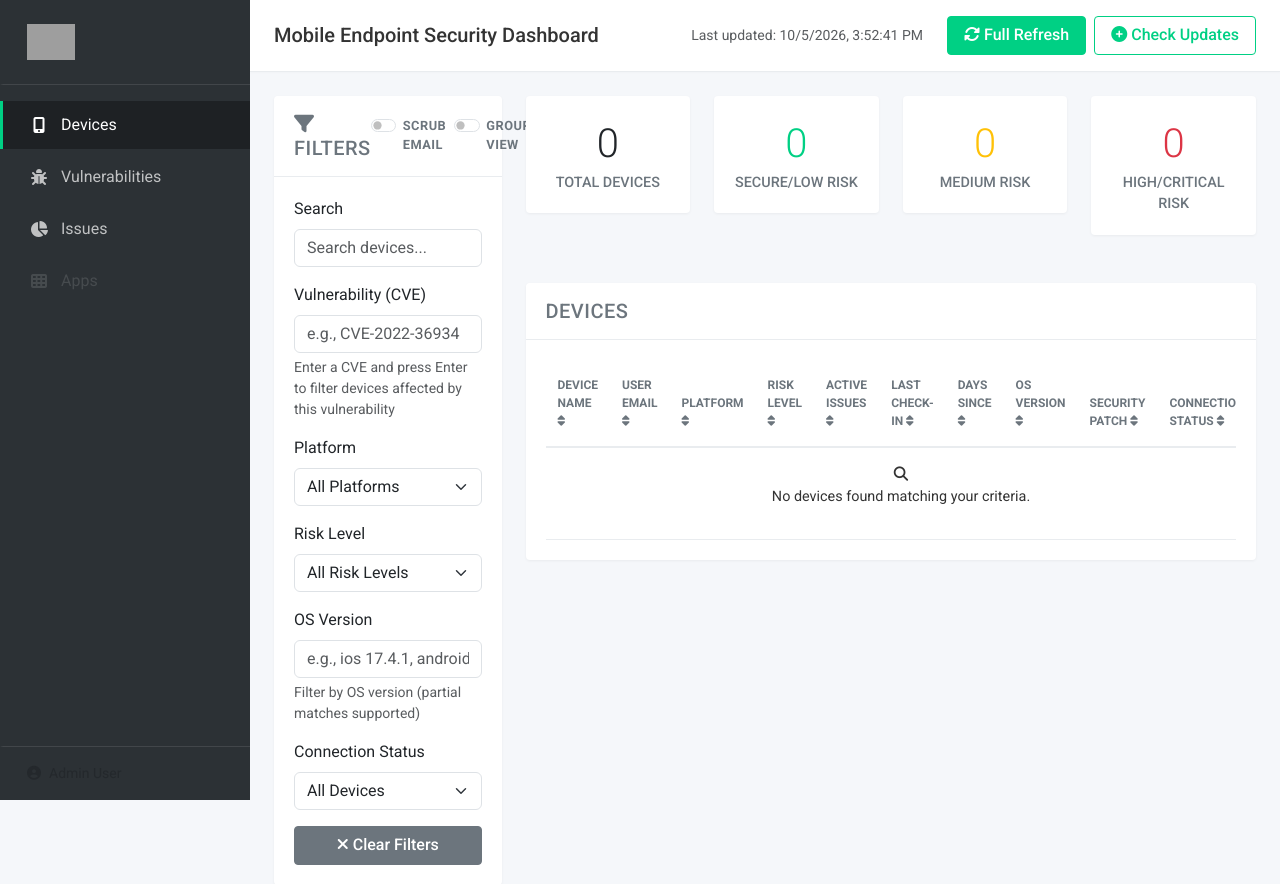
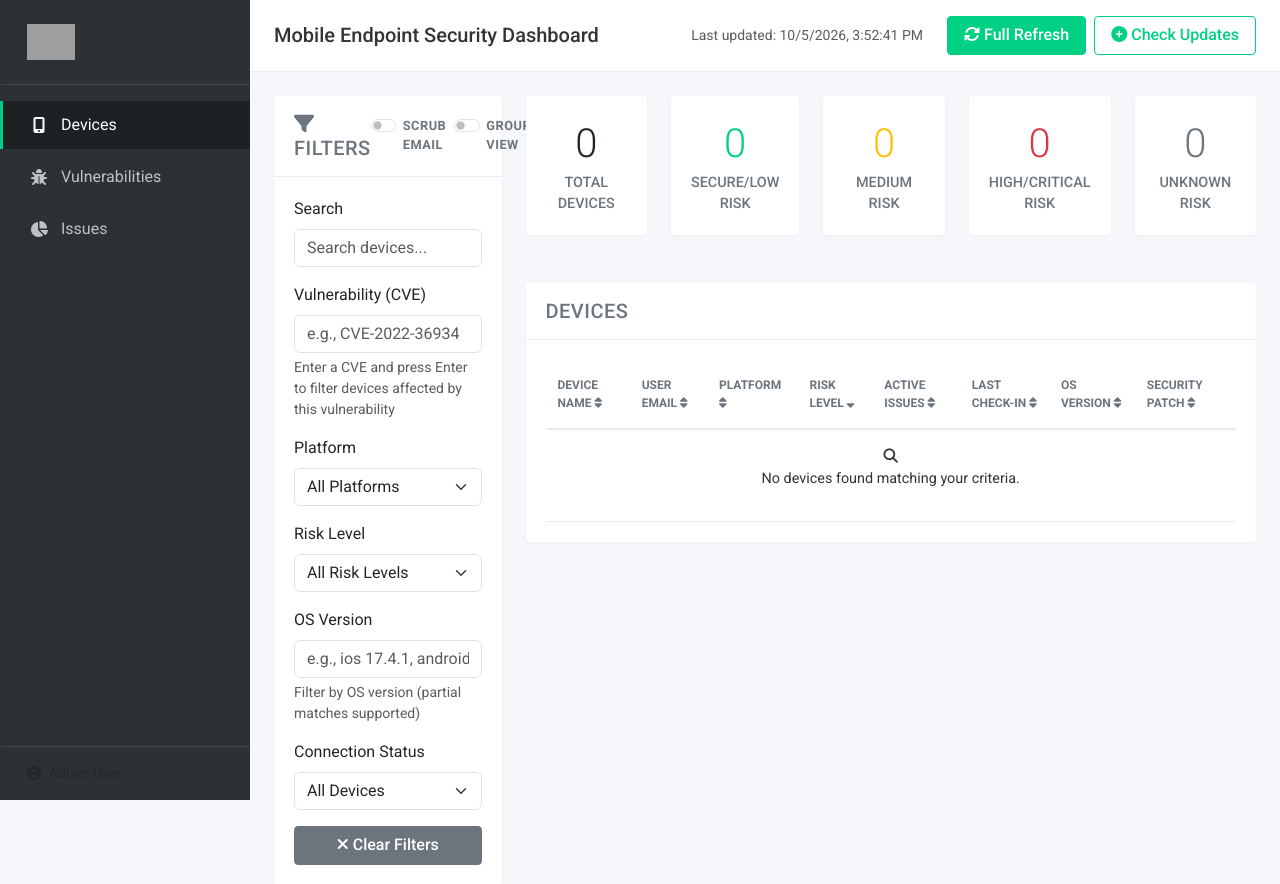
Before and after one commit to fgravato/Lookout_Device_dashboard, a Flask app: page / in a window 1280 px wide. Shown: the top 884 px of the page. Run offline with Flask 3, Linux system fonts and the light colour scheme; data that the repository does not hold is empty; some libraries are stand-ins or nearby versions; grey boxes are pictures that could not be loaded.

Commit message:
Add triage-first dashboard: risk sort, nav badges, unknown-risk bucket
Devices now sort by risk level on load so highest-risk devices surface
first. Sidebar nav shows attention badges (high-risk device count,
open-high issue count) so threats are visible without opening a tab.
Added an Unknown Risk stat card/filter for devices Lookout hasn't
assessed yet, so they're accounted for instead of silently missing
from the four existing risk buckets.

Dropped the Connection Status and Days Since columns from the device
table (folded into the Last Check-in cell) and consolidated MDM
connector/external ID details into a hover tooltip instead of always-
visible rows, to make room for the new Unknown Risk card and active
issues column without widening the table further.

Tabs are now deep-linkable via URL hash (#devices, #vulnerabilities,
#issues).

Co-Authored-By: Claude Sonnet 5 <noreply@anthropic.com>
Claude-Session: https://claude.ai/code/session_01Vka7JHy88C6g7i53ueiRLt

```diff
--- a/static/css/dashboard.css
+++ b/static/css/dashboard.css
@@ -114,17 +114,14 @@ body {
     border-left-color: var(--brand-green);
 }
 
-.sidebar-link.sidebar-grayed {
-    color: rgba(255, 255, 255, 0.25) !important;
-    cursor: default !important;
-    pointer-events: none !important;
-    opacity: 0.5;
-}
-
 .sidebar-link i {
     width: 24px;
     margin-right: 10px;
     text-align: center;
+}
+
+.sidebar-link .nav-badge {
+    margin-left: auto;
 }
 
 .sidebar-footer {
@@ -339,6 +336,10 @@ body {
     color: var(--risk-high) !important;
 }
 
+.risk-unknown {
+    color: #6c757d !important;
+}
+
 /* Status Indicators */
 .status-indicator {
     display: inline-block;
--- a/static/js/dashboard.js
+++ b/static/js/dashboard.js
@@ -199,6 +199,14 @@ class Dashboard {
             this.updateStats();
             this.renderDevices();
 
+            // Triage-first: highest risk on top until the user picks a sort
+            // (unknown risk sorts last, so unenrolled devices don't bury signal)
+            if (!this.initialSortDone && !this.groupedView) {
+                this.initialSortDone = true;
+                this.sortDevices('risk_level');
+                this.sortDevices('risk_level');
+            }
+
             // Update cache info display
             this.updateCacheInfo(data.cache_info);
 
@@ -207,6 +215,7 @@ class Dashboard {
             this.showError('Failed to load device data. Please try again.');
         } finally {
             this.showLoading(false);
+            refreshNavBadges();
         }
     }
 
@@ -519,6 +528,9 @@ class Dashboard {
                 return riskLevel === 'medium';
             case 'high':
                 return riskLevel === 'high' || riskLevel === 'critical';
+            case 'unknown':
+                return riskLevel !== 'secure' && riskLevel !== 'low' &&
+                    riskLevel !== 'medium' && riskLevel !== 'high' && riskLevel !== 'critical';
             case 'all':
             default:
                 return true;
@@ -711,11 +723,13 @@ class Dashboard {
         const highRisk = this.filteredDevices.filter(d =>
             d.risk_level.toLowerCase() === 'high' || d.risk_level.toLowerCase() === 'critical'
         ).length;
+        const unknownRisk = total - lowRisk - mediumRisk - highRisk;
 
         document.getElementById('totalDevices').textContent = total;
         document.getElementById('lowRisk').textContent = lowRisk;
         document.getElementById('mediumRisk').textContent = mediumRisk;
         document.getElementById('highRisk').textContent = highRisk;
+        document.getElementById('unknownRisk').textContent = unknownRisk;
     }
 
     renderDevices() {
@@ -726,7 +740,7 @@ class Dashboard {
 
         const tbody = document.getElementById('devicesTableBody');
         const hasMdmColumn = this.multiTenantEnabled || (this.devices && this.devices.some(d => d.mdm_connector_id || d.mdm_type));
-        const colspan = hasMdmColumn ? "11" : "10";
+        const colspan = hasMdmColumn ? "9" : "8";
 
         if (this.filteredDevices.length === 0) {
             tbody.innerHTML = `
@@ -745,7 +759,6 @@ class Dashboard {
         tbody.innerHTML = this.filteredDevices.map(device => {
             const daysSince = device.days_since_checkin !== undefined ? device.days_since_checkin : this.calculateDaysSince(device.last_checkin);
             const riskClass = `risk-${device.risk_level.toLowerCase()}`;
-            const complianceIcon = this.getComplianceIcon(device.compliance_status);
             const activeIssues = device.active_issues_count || 0;
             const issuesClass = activeIssues > 0 ? (activeIssues >= 3 ? 'text-danger fw-bold' : 'text-warning fw-bold') : 'text-success';
 
@@ -775,38 +788,21 @@ class Dashboard {
                     <td>
                         <span class="${issuesClass}">${activeIssues}</span>
                     </td>
-                    <td>${device.last_checkin !== 'Never' ? this.formatDate(device.last_checkin) : 'Never'}</td>
                     <td>
-                        ${daysSince >= 0 ? `${daysSince} days` : 'Never'}
+                        ${device.last_checkin !== 'Never' ? this.formatDate(device.last_checkin) : 'Never'}
+                        ${daysSince >= 0 ? `<br><small class="text-muted">${daysSince} days ago</small>` : ''}
                         <br>${connectionStatusHtml}
                     </td>
                     <td>${this.escapeHtml(device.os_version)}</td>
                     <td>
                         ${device.security_patch_level ? this.escapeHtml(device.security_patch_level) : 'N/A'}
                     </td>
-                    <td>
-                        <i class="${complianceIcon}"></i>
-                        ${this.escapeHtml(device.compliance_status)}
-                    </td>
                     ${hasMdmColumn ? `
-                    <td>
+                    <td title="${this.mdmCellTitle(device)}">
                         <div class="d-flex flex-column">
-                            ${device.tenant_name ? `<div class="mb-1"><i class="fas fa-building me-1 text-muted"></i><small class="fw-bold">${this.escapeHtml(device.tenant_name)}</small></div>` : ''}
-
+                            ${device.tenant_name ? `<div><i class="fas fa-building me-1 text-muted"></i><small class="fw-bold">${this.escapeHtml(device.tenant_name)}</small></div>` : ''}
                             ${this.getMdmBrandBadge(device.mdm_type)}
-
-                            ${!device.mdm_type && device.mdm_provider ? `<div class="mb-1"><i class="fas fa-server me-1 text-muted"></i><small>${this.escapeHtml(device.mdm_provider)}</small></div>` : ''}
-
-                            ${device.mdm_connector_id ? `
-                                <div class="text-muted" style="font-size: 0.75rem; line-height: 1.2;">
-                                    <span class="d-block">ID: ${this.escapeHtml(device.mdm_connector_id)}</span>
-                                </div>
-                            ` : ''}
-                            ${device.external_id ? `
-                                <div class="text-muted" style="font-size: 0.75rem; line-height: 1.2;">
-                                    <span class="d-block text-truncate" style="max-width: 120px;" title="${this.escapeHtml(device.external_id)}">Ext: ${this.escapeHtml(device.external_id)}</span>
-                                </div>
-                            ` : ''}
+                            ${!device.mdm_type && device.mdm_provider ? `<div><i class="fas fa-server me-1 text-muted"></i><small>${this.escapeHtml(device.mdm_provider)}</small></div>` : ''}
                         </div>
                     </td>
                     ` : ''}
@@ -821,7 +817,7 @@ class Dashboard {
     renderDeviceGroups() {
         const tbody = document.getElementById('devicesTableBody');
         const hasMdmColumn = this.multiTenantEnabled || (this.devices && this.devices.some(d => d.mdm_connector_id));
-        const colspan = hasMdmColumn ? "11" : "10";
+        const colspan = hasMdmColumn ? "9" : "8";
 
         if (Object.keys(this.deviceGroups).length === 0) {
             tbody.innerHTML = `
@@ -864,7 +860,6 @@ class Dashboard {
                             ${groupData.devices.map(device => {
                 const daysSince = device.days_since_checkin !== undefined ? device.days_since_checkin : this.calculateDaysSince(device.last_checkin);
                 const riskClass = `risk-${device.risk_level.toLowerCase()}`;
-                const complianceIcon = this.getComplianceIcon(device.compliance_status);
                 const activeIssues = device.active_issues_count || 0;
                 const issuesClass = activeIssues > 0 ? (activeIssues >= 3 ? 'text-danger fw-bold' : 'text-warning fw-bold') : 'text-success';
 
@@ -896,26 +891,20 @@ class Dashboard {
                                             <div class="col-md-1">
                                                 <span class="${issuesClass}">${activeIssues}</span>
                                             </div>
-                                            <div class="col-md-1">${device.last_checkin !== 'Never' ? this.formatDate(device.last_checkin) : 'Never'}</div>
-                                            <div class="col-md-1">
-                                                ${daysSince >= 0 ? `${daysSince} days` : 'Never'}
+                                            <div class="col-md-2">
+                                                ${device.last_checkin !== 'Never' ? this.formatDate(device.last_checkin) : 'Never'}
+                                                ${daysSince >= 0 ? `<br><small class="text-muted">${daysSince} days ago</small>` : ''}
                                                 <br>${connectionStatusHtml}
                                             </div>
                                             <div class="col-md-1">${this.escapeHtml(device.os_version)}</div>
                                             <div class="col-md-1">
                                                 ${device.security_patch_level ? this.escapeHtml(device.security_patch_level) : 'N/A'}
                                             </div>
-                                            <div class="col-md-1">
-                                                <i class="${complianceIcon}"></i>
-                                                ${this.escapeHtml(device.compliance_status)}
-                                            </div>
                                             ${hasMdmData ? `
-                                            <div class="col-md-2">
+                                            <div class="col-md-2" title="${this.mdmCellTitle(device)}">
                                                 <small class="text-muted">
                                                     ${device.tenant_name ? `<i class="fas fa-building me-1"></i>${this.escapeHtml(device.tenant_name)}<br>` : ''}
-                                                    ${device.mdm_provider ? `<i class="fas fa-server me-1"></i>${this.escapeHtml(device.mdm_provider)}<br>` : ''}
-                                                    ${device.mdm_connector_id ? `<strong>MDM:</strong> ${this.escapeHtml(device.mdm_connector_id)}<br>` : ''}
-                                                    ${device.external_id ? `<strong>Ext ID:</strong> ${this.escapeHtml(device.external_id)}` : ''}
+                                                    ${device.mdm_provider ? `<i class="fas fa-server me-1"></i>${this.escapeHtml(device.mdm_provider)}` : ''}
                                                 </small>
                                             </div>
                                             ` : ''}
@@ -1063,19 +1052,6 @@ class Dashboard {
             'macos': 'apple'
         };
         return icons[platform.toLowerCase()] || 'desktop';
-    }
-
-    getComplianceIcon(status) {
-        switch (status.toLowerCase()) {
-            case 'connected':
-                return 'fas fa-check-circle text-success';
-            case 'disconnected':
-                return 'fas fa-times-circle text-danger';
-            case 'pending':
-                return 'fas fa-clock text-warning';
-            default:
-                return 'fas fa-question-circle text-muted';
-        }
     }
 
     escapeHtml(text) {
@@ -1554,6 +1530,23 @@ class Dashboard {
         `;
     }
 
+    mdmCellTitle(device) {
+        const parts = [];
+        if (device.tenant_name) {
+            parts.push(`Tenant: ${device.tenant_name}`);
+        }
+        if (device.mdm_provider) {
+            parts.push(`Provider: ${device.mdm_provider}`);
+        }
+        if (device.mdm_connector_id) {
+            parts.push(`Connector ID: ${device.mdm_connector_id}`);
+        }
+        if (device.external_id) {
+            parts.push(`External ID: ${device.external_id}`);
+        }
+        return this.escapeHtml(parts.join(' | '));
+    }
+
     formatDateTime(dateString) {
         if (!dateString || dateString === 'Unknown') return 'Unknown';
         try {
@@ -2619,6 +2612,7 @@ class IssuesManager {
             alertBox.style.display = 'block';
         } finally {
             document.getElementById('refreshIssuesBtn').disabled = false;
+            refreshNavBadges();
         }
     }
 
@@ -2876,11 +2870,82 @@ class IssuesManager {
 let cveScanner;
 let issuesManager;
 
+// Sidebar attention badges: show counts only when something needs triage
+function setNavBadge(id, count) {
+    const badge = document.getElementById(id);
+    if (!badge) {
+        return;
+    }
+    if (count > 0) {
+        badge.textContent = count > 99 ? '99+' : String(count);
+        badge.style.display = '';
+    } else {
+        badge.style.display = 'none';
+    }
+}
+
+async function refreshNavBadges() {
+    try {
+        const issuesResponse = await fetch('/api/issues?limit=1&status=OPEN');
+        if (issuesResponse.ok) {
+            const data = await issuesResponse.json();
+            const summary = data.summary || {};
+            setNavBadge('issuesNavBadge', summary.open_high || 0);
+        }
+    } catch (error) {
+        console.error('Nav badge issues check failed:', error);
+    }
+    try {
+        const groupsResponse = await fetch('/api/devices/groups');
+        if (groupsResponse.ok) {
+            const data = await groupsResponse.json();
+            const highRisk = (data.groups && data.groups.high_risk && data.groups.high_risk.devices) || [];
+            setNavBadge('devicesNavBadge', highRisk.length);
+        }
+    } catch (error) {
+        console.error('Nav badge devices check failed:', error);
+    }
+}
+
+// Deep-linkable tabs: #devices, #vulnerabilities, #issues
+const NAV_TAB_HASHES = {
+    '#devices': 'devices',
+    '#cve-scanner': 'vulnerabilities',
+    '#issues': 'issues'
+};
+const NAV_HASH_TABS = {
+    devices: 'devices-tab',
+    vulnerabilities: 'cve-tab',
+    issues: 'issues-tab'
+};
+
+function activateTabFromHash() {
+    const tabId = NAV_HASH_TABS[window.location.hash.replace('#', '')];
+    if (!tabId) {
+        return;
+    }
+    const trigger = document.getElementById(tabId);
+    if (trigger) {
+        bootstrap.Tab.getOrCreateInstance(trigger).show();
+    }
+}
+
 // Initialize dashboard when DOM is loaded
 document.addEventListener('DOMContentLoaded', () => {
     window.dashboard = new Dashboard();
     cveScanner = new CVEScanner();
     issuesManager = new IssuesManager();
+    const sidebarTabs = document.getElementById('sidebarTabs');
+    if (sidebarTabs) {
+        sidebarTabs.addEventListener('shown.bs.tab', (event) => {
+            const name = NAV_TAB_HASHES[event.target.getAttribute('data-bs-target') || ''];
+            if (name) {
+                window.location.hash = name;
+            }
+        });
+    }
+    activateTabFromHash();
+    refreshNavBadges();
 });
 
 // Handle page visibility change for auto-refresh
--- a/templates/index.html
+++ b/templates/index.html
@@ -31,6 +31,7 @@
                         type="button" role="tab">
                         <i class="fas fa-mobile-alt"></i>
                         <span>Devices</span>
+                        <span class="badge bg-danger nav-badge" id="devicesNavBadge" style="display: none;"></span>
                     </a>
                 </li>
                 <li>
@@ -45,12 +46,7 @@
                         type="button" role="tab">
                         <i class="fas fa-chart-pie"></i>
                         <span>Issues</span>
-                    </a>
-                </li>
-                <li>
-                    <a class="sidebar-link sidebar-grayed" href="#">
-                        <i class="fas fa-th"></i>
-                        <span>Apps</span>
+                        <span class="badge bg-danger nav-badge" id="issuesNavBadge" style="display: none;"></span>
                     </a>
                 </li>
             </ul>
@@ -237,7 +233,7 @@
                             <div class="col-md-9">
                                 <!-- Stats Cards -->
                                 <div class="row mb-4">
-                                    <div class="col-md-3">
+                                    <div class="col-md">
                                         <div class="card text-center stats-card" data-filter="all" role="button"
                                             tabindex="0" title="Click to show all devices">
                                             <div class="card-body">
@@ -246,7 +242,7 @@
                                             </div>
                                         </div>
                                     </div>
-                                    <div class="col-md-3">
+                                    <div class="col-md">
                                         <div class="card text-center stats-card" data-filter="low" role="button"
                                             tabindex="0" title="Click to show secure/low risk devices">
                                             <div class="card-body">
@@ -255,7 +251,7 @@
                                             </div>
                                         </div>
                                     </div>
-                                    <div class="col-md-3">
+                                    <div class="col-md">
                                         <div class="card text-center stats-card" data-filter="medium" role="button"
                                             tabindex="0" title="Click to show medium risk devices">
                                             <div class="card-body">
@@ -264,12 +260,21 @@
                                             </div>
                                         </div>
                                     </div>
-                                    <div class="col-md-3">
+                                    <div class="col-md">
                                         <div class="card text-center stats-card" data-filter="high" role="button"
                                             tabindex="0" title="Click to show high/critical risk devices">
                                             <div class="card-body">
                                                 <h5 class="card-title text-danger" id="highRisk">-</h5>
                                                 <p class="card-text text-muted">High/Critical Risk</p>
+                                            </div>
+                                        </div>
+                                    </div>
+                                    <div class="col-md">
+                                        <div class="card text-center stats-card" data-filter="unknown" role="button"
+                                            tabindex="0" title="Click to show devices with unknown risk (never assessed)">
+                                            <div class="card-body">
+                                                <h5 class="card-title text-secondary" id="unknownRisk">-</h5>
+                                                <p class="card-text text-muted">Unknown Risk</p>
                                             </div>
                                         </div>
                                     </div>
@@ -310,17 +315,11 @@
                                                         <th class="sortable" data-sort="last_checkin">
                                                             Last Check-in <i class="fas fa-sort sort-icon"></i>
                                                         </th>
-                                                        <th class="sortable" data-sort="days_since_checkin">
-                                                            Days Since <i class="fas fa-sort sort-icon"></i>
-                                                        </th>
                                                         <th class="sortable" data-sort="os_version">
                                                             OS Version <i class="fas fa-sort sort-icon"></i>
                                                         </th>
                                                         <th class="sortable" data-sort="security_patch_level">
                                                             Security Patch <i class="fas fa-sort sort-icon"></i>
-                                                        </th>
-                                                        <th class="sortable" data-sort="compliance_status">
-                                                            Connection Status <i class="fas fa-sort sort-icon"></i>
                                                         </th>
                                                         <th id="mdmColumnHeader" style="display: none;">
                                                             Tenant / MDM
@@ -329,7 +328,7 @@
                                                 </thead>
                                                 <tbody id="devicesTableBody">
                                                     <tr>
-                                                        <td colspan="11" class="text-center">
+                                                        <td colspan="9" class="text-center">
                                                             <div class="spinner-border text-primary" role="status">
                                                                 <span class="visually-hidden">Loading...</span>
                                                             </div>
```
